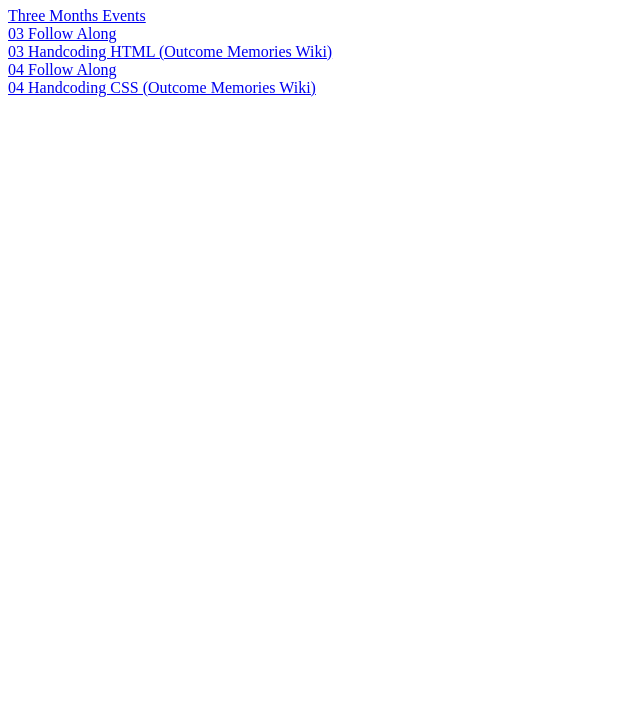
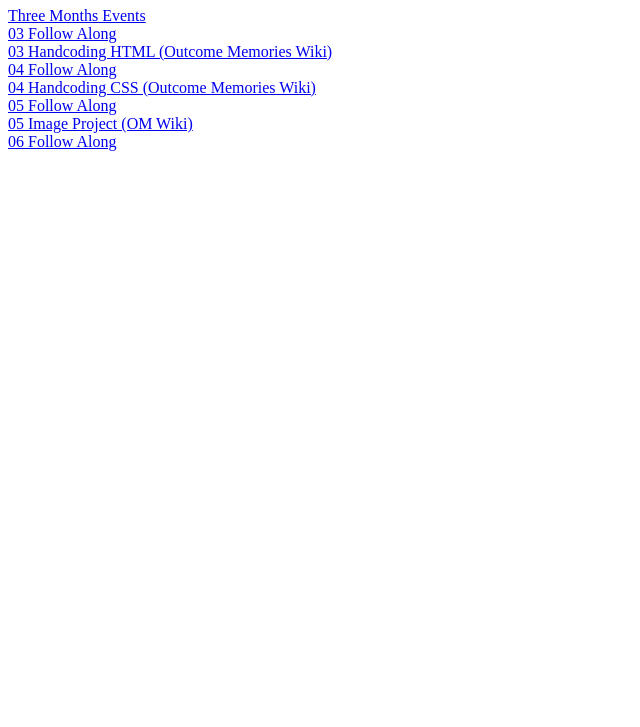
Before and after one commit to itzzArsenic/WebDevCE, a plain HTML site: page index.html in a window 1280 px wide. Shown: the part 73-800 px from the top of the page, without its empty margins (0-640 px from the left). Drawn offline with Linux system fonts and the light colour scheme.

Commit message:
Updated Project Links
Homepage now includes:
-05 Followalong (Still unfinished)
-05 Images (Still unfinished)
-06 Followalong

```diff
--- a/index.html
+++ b/index.html
@@ -27,6 +27,12 @@
     <a href="04FollowAlong/index.html">04 Follow Along</a>
     <br>
     <a href="04HandcodingCSS/">04 Handcoding CSS (Outcome Memories Wiki)</a>
+    <br>
+    <a href="05FollowAlong/index.html">05 Follow Along</a>
+    <br>
+    <a href="05Image">05 Image Project (OM Wiki)</a>
+    <br>
+    <a href="06FollowAlong/unit6-start/index.html">06 Follow Along</a>
 
 </body>
 
```
